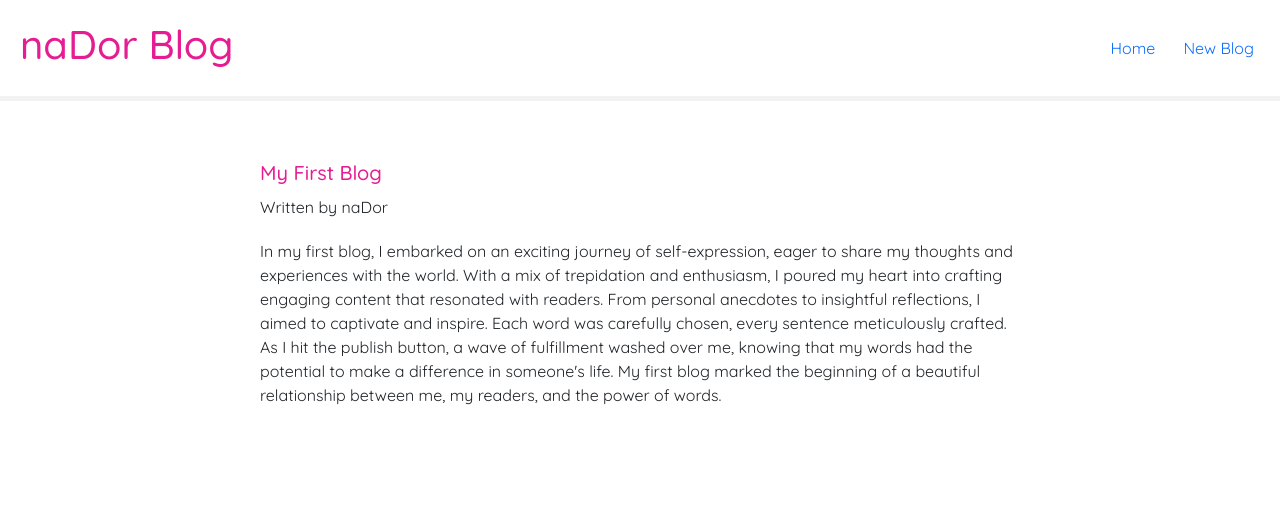
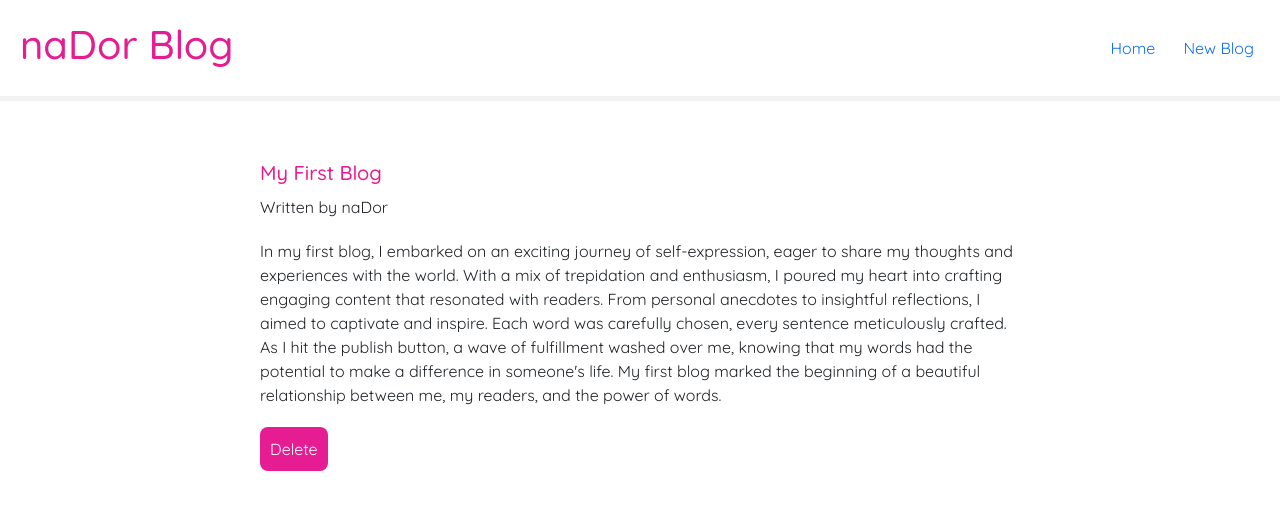
Before and after one commit to sharon5555/naDor-Blog, a React (Create React App) app in the folder nador-blog/: page /blogs/1 in a window 1280 px wide. Shown: the top 510 px of the page. Built offline with nearby package versions, Linux system fonts and the light colour scheme; data requests are answered from the project's data file.

Commit message:
added the delete button

```diff
--- a/nador-blog/src/BlogDetails.js
+++ b/nador-blog/src/BlogDetails.js
@@ -1,9 +1,19 @@
 import { useParams } from "react-router-dom";
 import  useFetch from './useFetch';
+import { useHistory } from "react-router-dom";
 
 const BlogDetails = () => {
     const { id } = useParams();
     const { data: blog, error, isPending } = useFetch('http://localhost:8000/blogs/' + id);
+    const history = useHistory();
+
+    const handleClick= () => {
+        fetch('http://localhost:8000/blogs/' + blog.id, {
+            method: 'DELETE'
+        }).then(() => {
+            history.push('/');
+        })
+    }
     return (
         <div className= "blog-details">
             {isPending && <div>Loading.......</div>}
@@ -13,6 +23,8 @@
                     <h2>{ blog.title }</h2>
                     <p>Written by { blog.author }</p>
                     <div>{ blog.body }</div>
+
+                    <button onClick={handleClick}>Delete</button>
                 </article>
             )}
         </div>
--- a/nador-blog/src/index.css
+++ b/nador-blog/src/index.css
@@ -81,11 +81,11 @@
 .blog-details div {
   margin: 20px 0;
 }
-.blog-detail button {
+.blog-details button {
   background: #e61c92;
   color: #fff;
   border: 0;
-  padding: 8px;
+  padding: 10px;
   border-radius: 8px;
   cursor: pointer;
 }
```
